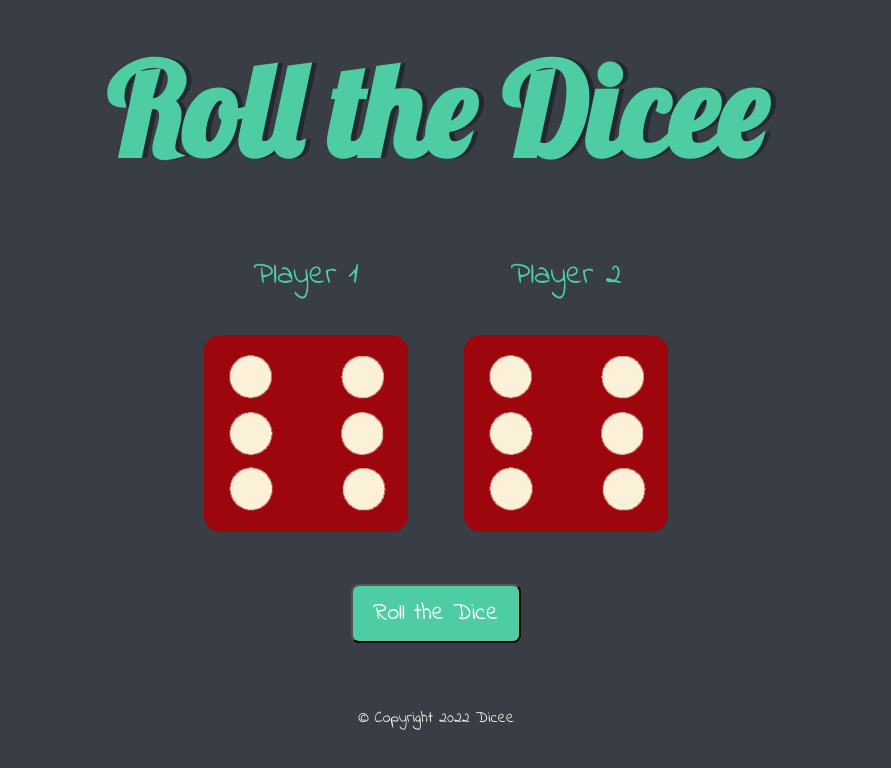
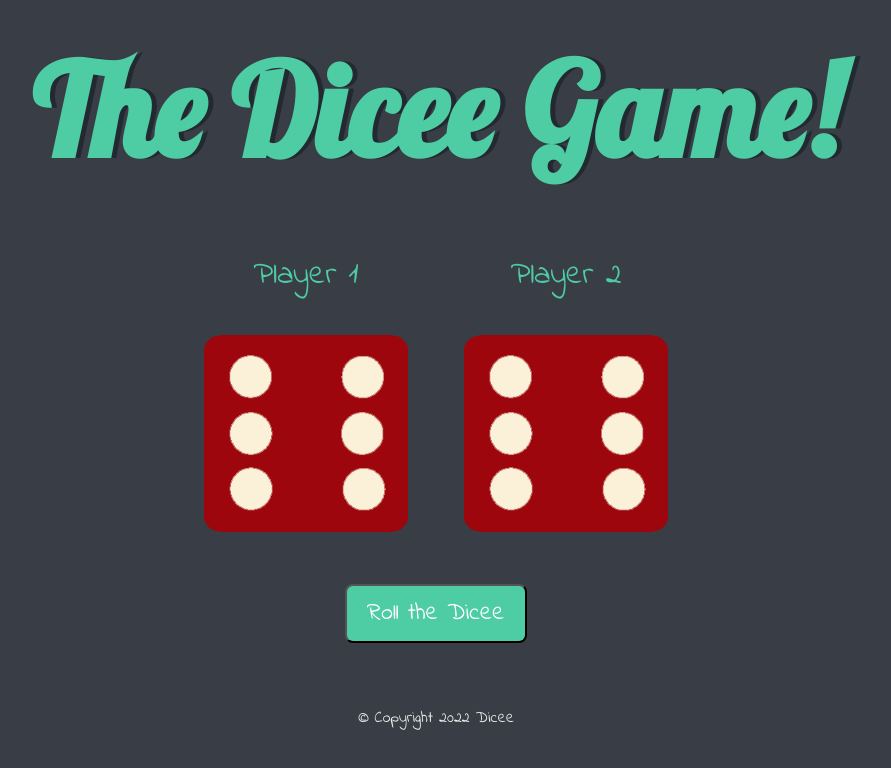
Before and after one commit to mayankmmx/Dicee-Game, a plain HTML site: page index.html in a window 1280 px wide. Shown: the whole page, without its empty margins (204-1095 px from the left). Drawn offline with Linux system fonts and the light colour scheme.

Commit message:
Updated the main heading and button text

```diff
--- a/index.html
+++ b/index.html
@@ -12,7 +12,7 @@
 <body>
 
   <div class="container">
-    <h1>Roll the Dicee</h1>
+    <h1>The Dicee Game!</h1>
 
     <div class="dice">
       <p>Player 1</p>
@@ -24,7 +24,7 @@
       <img class="img2" src="images/dice6.png">
     </div>
     <br>
-    <button class="btn">Roll the Dice</button>
+    <button class="btn">Roll the Dicee</button>
 
   </div>
 
```
